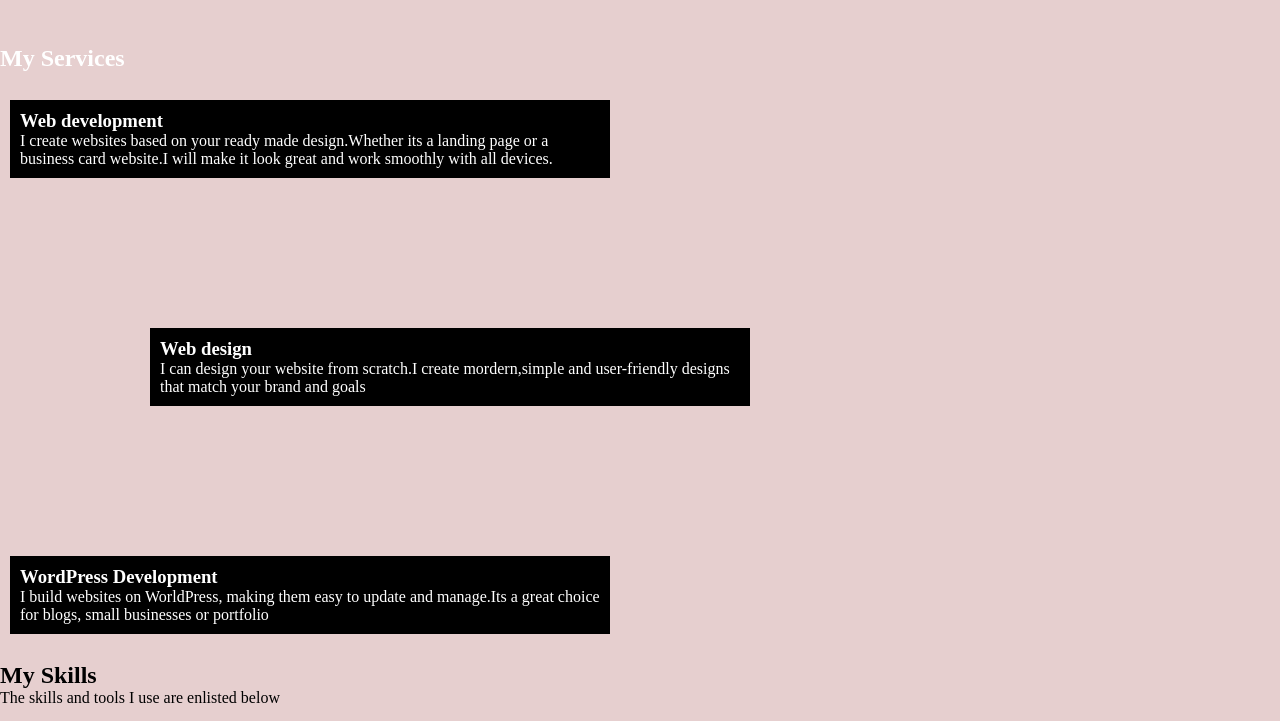
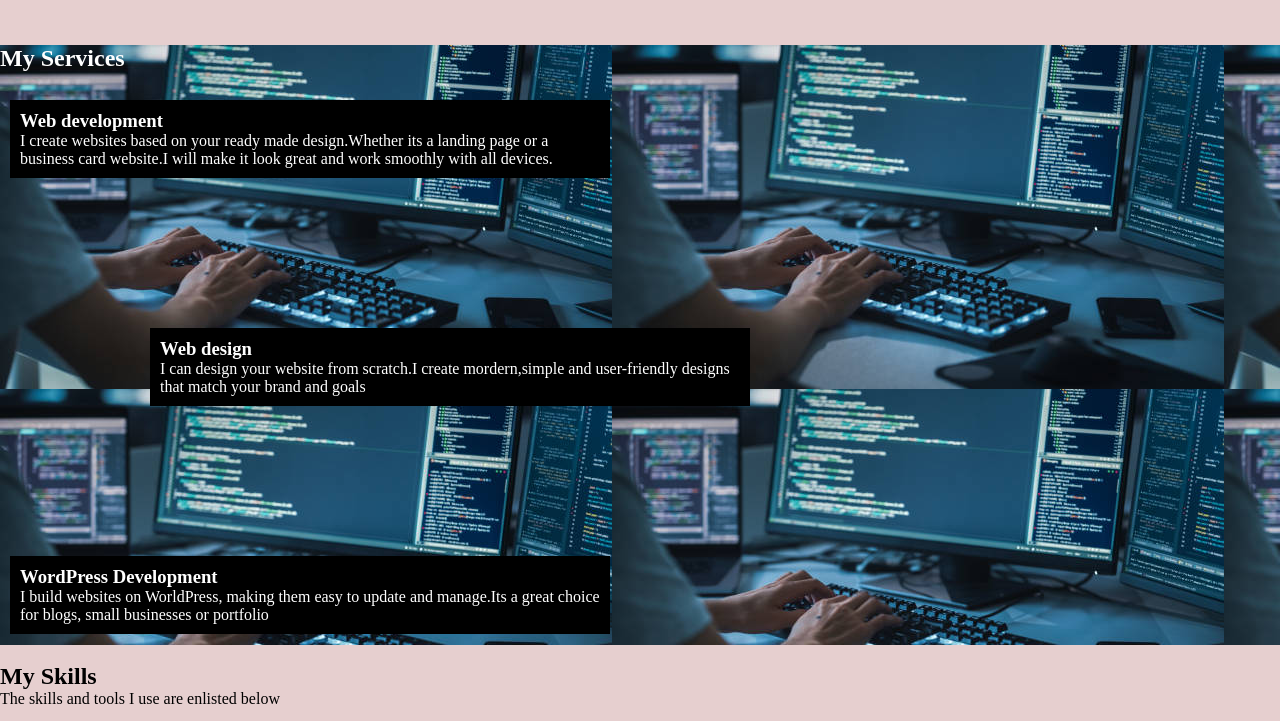
Before and after one commit to LydiaNeema/first-website, a plain HTML site: page index.html in a window 1280 px wide. Shown: the part 466-1187 px from the top of the page. Drawn offline with Linux system fonts and the light colour scheme.

Commit message:
added the background image-myservices

```diff
--- a/css/style.css
+++ b/css/style.css
@@ -60,7 +60,8 @@ text-decoration:underline;
     font-weight: 400;
 }
 .myservices{
-    /*background-image:url(/images/istockphoto-1356364287-612x612.jpg) ;*/
+    background-image:url(/images/istockphoto-1356364287-612x612.jpg) ;
+ height: 600px;
 
 }
 .myservices h2{
```
